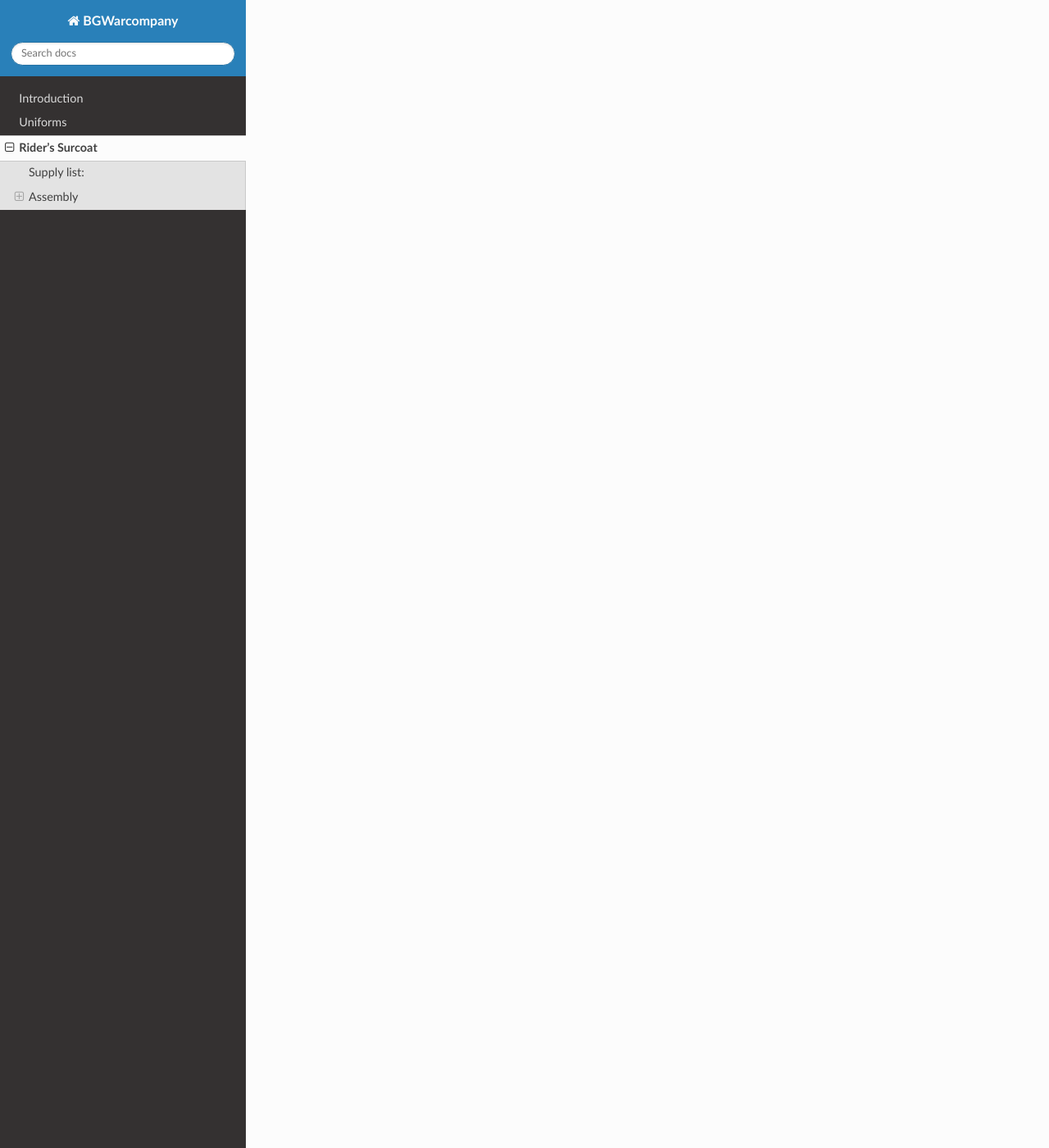
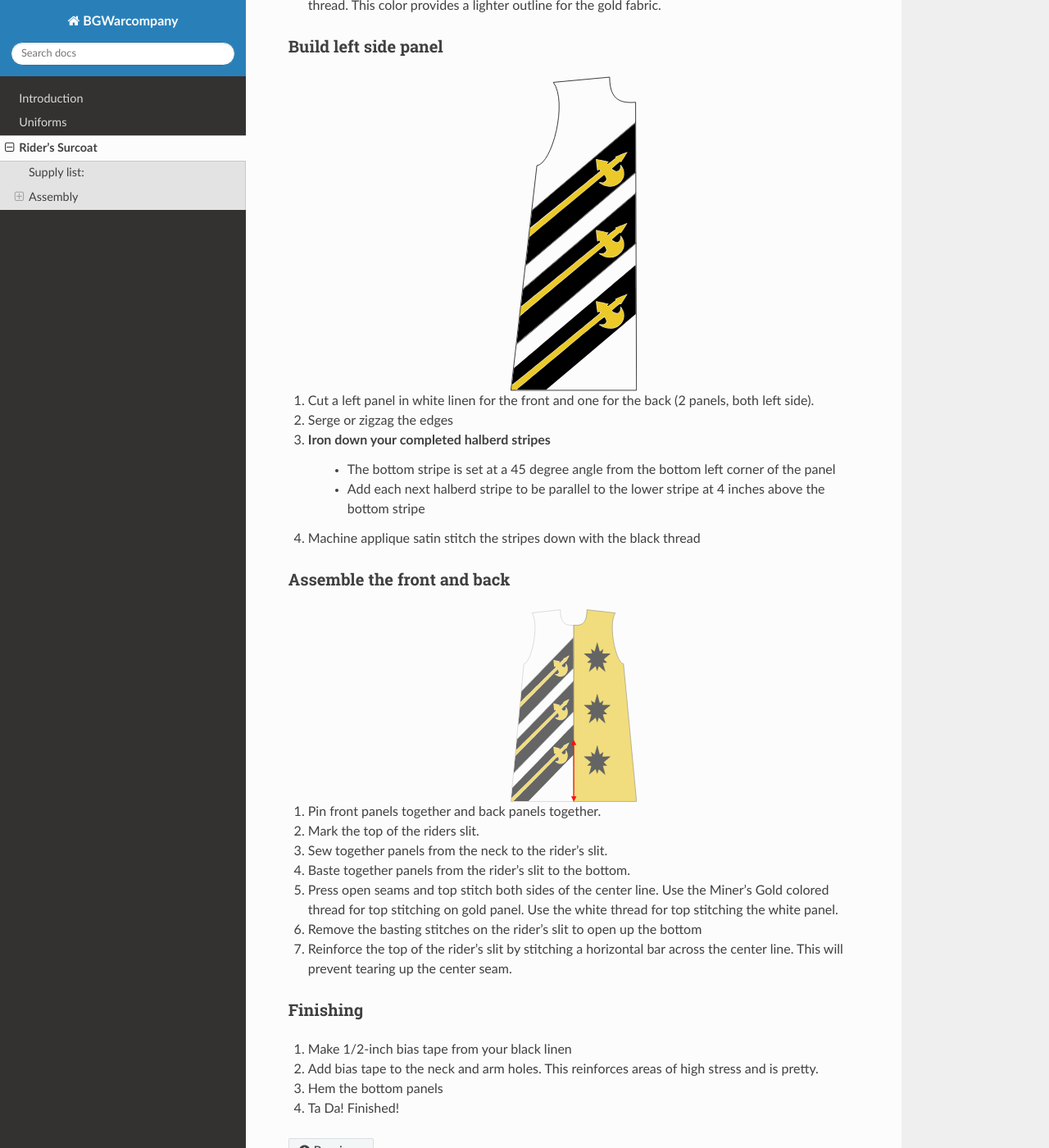
Before and after one commit to bgwarcompany/bgwarcompany, a Sphinx documentation site: the page built from docs/source/riders_surcoat.rst, in a window 1280 px wide and 1400 px high, scrolled down 2635 px. Shown: the whole window at 82% size. Built offline with Sphinx 7.4.7 and the Read the Docs theme 3.1.0, drawn with Linux system fonts in a browser that asks for light colours; some of the changed text lies outside the part shown.

Commit message:
Update riders_surcoat.rst

```diff
--- a/docs/source/riders_surcoat.rst
+++ b/docs/source/riders_surcoat.rst
@@ -1,5 +1,12 @@
 Rider's Surcoat
 ===============
+
+.. figure:: ../images/riders_surcoat.svg
+   :name: riders_surcoat
+   :alt: Diagram of the rider's surcoat
+   :figclass: align-center
+   :align: center
+   :scale: 60 %
 
 The rider's surcoat is popular with chivalric fighters and is designed so that it can be comfortably worn over armor.
 This design is a basic sleeveless surcoat, with a rider's slit up the front and back.
@@ -8,9 +15,9 @@ This design is a basic sleeveless surcoat, with a rider's slit up the front and
 Sewing one of these requires advanced sewing skills, including comfort with machine applique on sharp points and tight curves.
 The barony runs periodic sewing days where we assembly-line these coats so that everybody can get one, regardless of skill.
 
-.. figure:: ../images/riders_surcoat.svg
-   :name: riders_surcoat
-   :alt: Diagram of the rider's surcoat
+.. figure:: ../images/riders_specs.svg
+   :name: riders_specs
+   :alt: Diagram of the rider's surcoat showing the positioning of the stars and stripes
    :figclass: align-center
    :align: center
    :scale: 60 %
@@ -39,6 +46,12 @@ Assembly
 **********************
 Build right side panel
 **********************
+.. figure:: ../images/riders_panel_star.svg
+   :name: riders_panel_star
+   :alt: Diagram of the star panel of the rider's surcoat
+   :figclass: align-center
+   :align: center
+   :scale: 60 %
 
 1. Cut a right side panel in gold linen for the front and one for the back (two panels, both right side).
 2. Serge or zigzag the edges
@@ -50,13 +63,65 @@ Build right side panel
      - Evenly space stars in a vertical line
 5. Machine applique satin stitch the stars with the black thread.
 
-*************************
-Build left side panel
-*************************
+************************
+Build six halberd stripes
+************************
 
-Build six halberd stripes
+.. figure:: ../images/riders_stripe.svg
+   :name: riders_stripe
+   :alt: Diagram of the stripe with halberd
+   :figclass: align-center
+   :align: center
+   :scale: 60 %
 
 1. Iron black linen to your fusible and cut 6 stripes that are 4 inches wide and long enough to cover the diagonal of your surcoat pattern.  I know that they will be visually diagonal, but I recommend cutting the stripes on the grain so that they don't wiggle while you sew.
 2. Iron gold linen to your fusible and cut six halberds with shafts long enough to reach the end of your stripes.
 3. Iron down the halberds to the stripes with a 1-inch margin from the center line.
 4. Machine applique satin stitch the halberds to the stripes using the lighter Golden Rod colored thread.  This color provides a lighter outline for the gold fabric.
+
+*************************
+Build left side panel
+*************************
+
+.. figure:: ../images/riders_panel_stripe.svg
+   :name: riders_panel_stripe
+   :alt: Diagram of the stripe panel of the rider's surcoat
+   :figclass: align-center
+   :align: center
+   :scale: 60 %
+
+1. Cut a left panel in white linen for the front and one for the back (2 panels, both left side).
+2. Serge or zigzag the edges
+3. Iron down your completed halberd stripes
+     - The bottom stripe is set at a 45 degree angle from the bottom left corner of the panel
+     - Add each next halberd stripe to be parallel to the lower stripe at 4 inches above the bottom stripe
+4. Machine applique satin stitch the stripes down with the black thread
+
+***************************
+Assemble the front and back
+***************************
+
+.. figure:: ../images/riders_split.svg
+   :name: riders_split
+   :alt: Diagram of the split seam on the front and back panels
+   :figclass: align-center
+   :align: center
+   :scale: 60 %
+
+1. Pin front panels together and back panels together.
+2. Mark the top of the riders slit.
+3. Sew together panels from the neck to the rider's slit.
+4. Baste together panels from the rider's slit to the bottom.
+5. Press open seams and top stitch both sides of the center line.  Use the Miner's Gold colored thread for top stitching on gold panel.  Use the white thread for top stitching the white panel.
+6. Remove the basting stitches on the rider's slit to open up the bottom
+7. Reinforce the top of the rider's slit by stitching a horizontal bar across the center line.  This will prevent tearing up the center seam.
+
+
+***********************
+Finishing
+***********************
+
+1. Make 1/2-inch bias tape from your black linen
+2. Add bias tape to the neck and arm holes.  This reinforces areas of high stress and is pretty.
+3. Hem the bottom panels
+4. Ta Da!  Finished!
```
